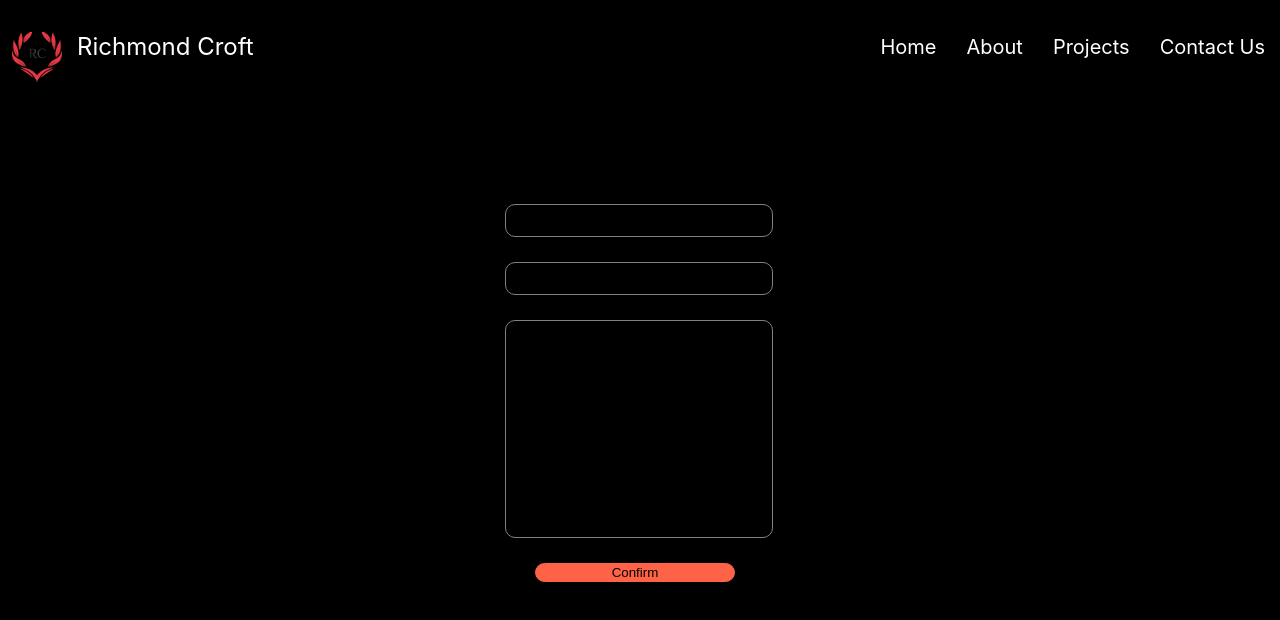
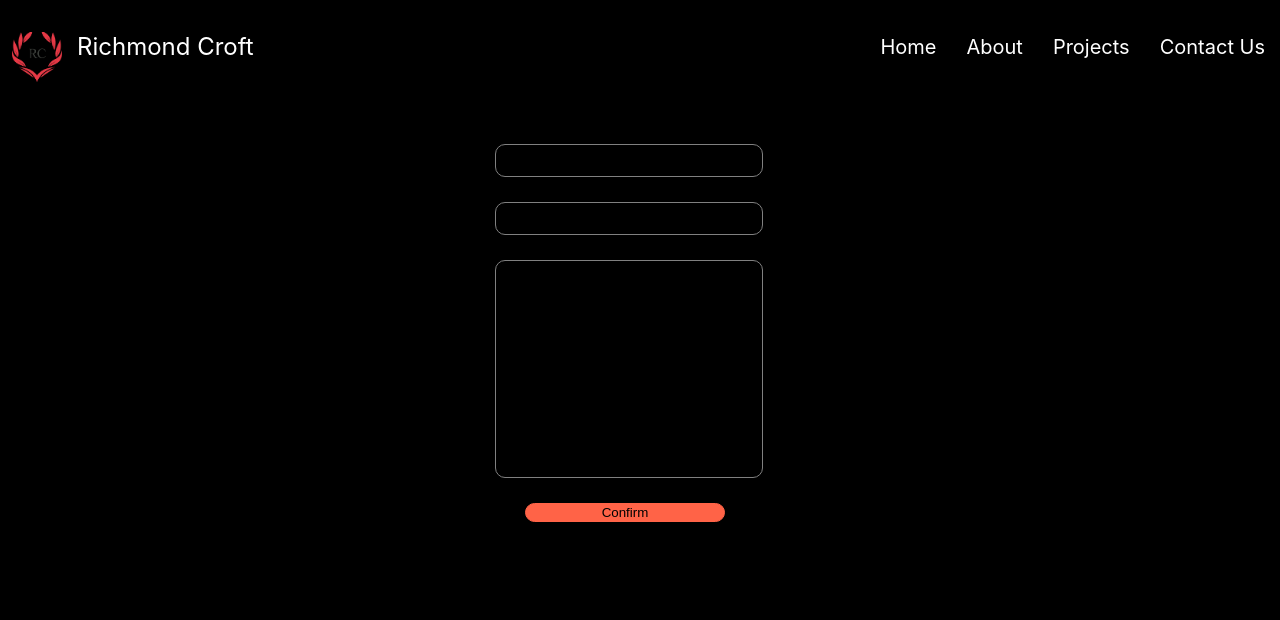
Before and after one commit to RichmondCroft/richmondcroft.com, a React (Create React App) app: page /contact in a window 1280 px wide. Shown: the top 620 px of the page. Built offline with nearby package versions, Linux system fonts and the light colour scheme.

Commit message:
Update style.css

```diff
--- a/src/Header/Contact/style.css
+++ b/src/Header/Contact/style.css
@@ -1,5 +1,4 @@
 .contact-page-content {
-    padding: 10px;
     margin-top: 20px;
     margin-left: 45px;
 }
@@ -9,8 +8,7 @@
     flex-flow: column wrap;
     gap: 25px;
     margin-left: 450px;
-    margin-top: 100px;
-
+    margin-top: 70px;
 }
 
 #email-id-box {
```
